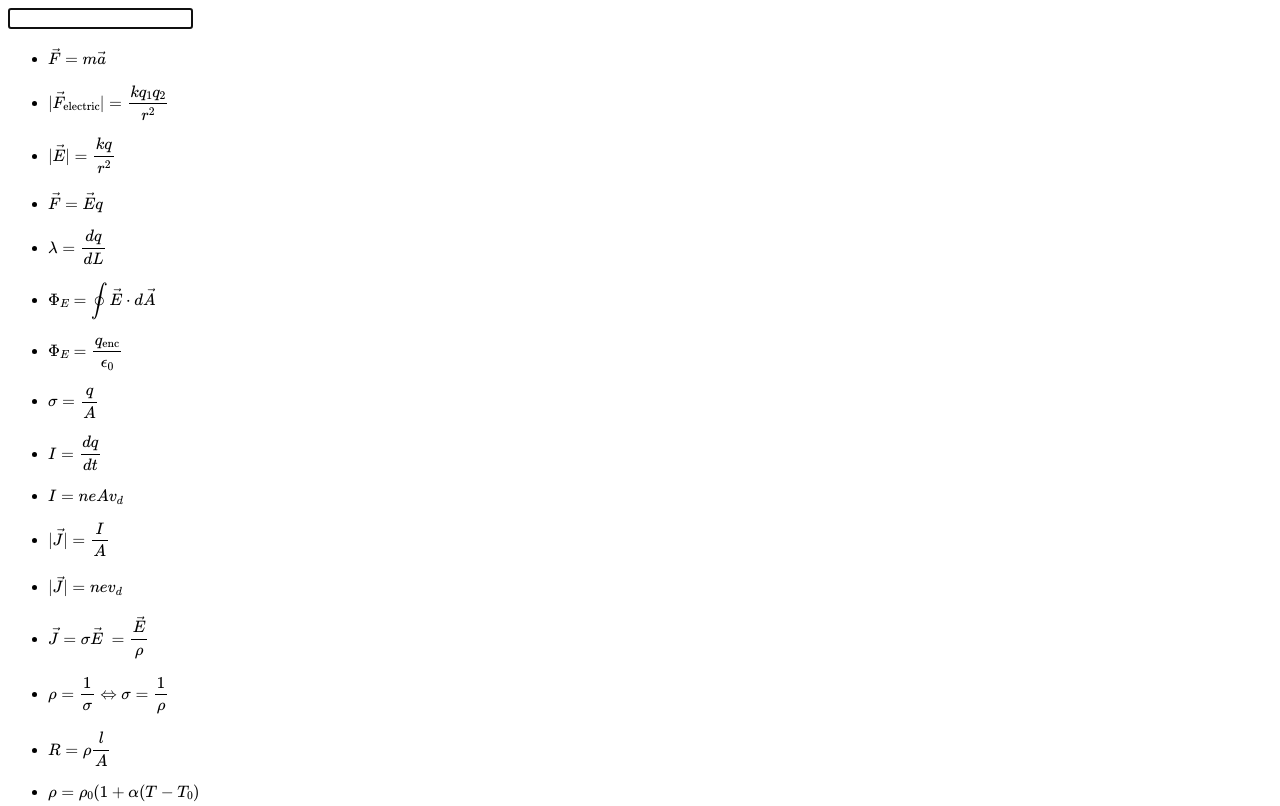
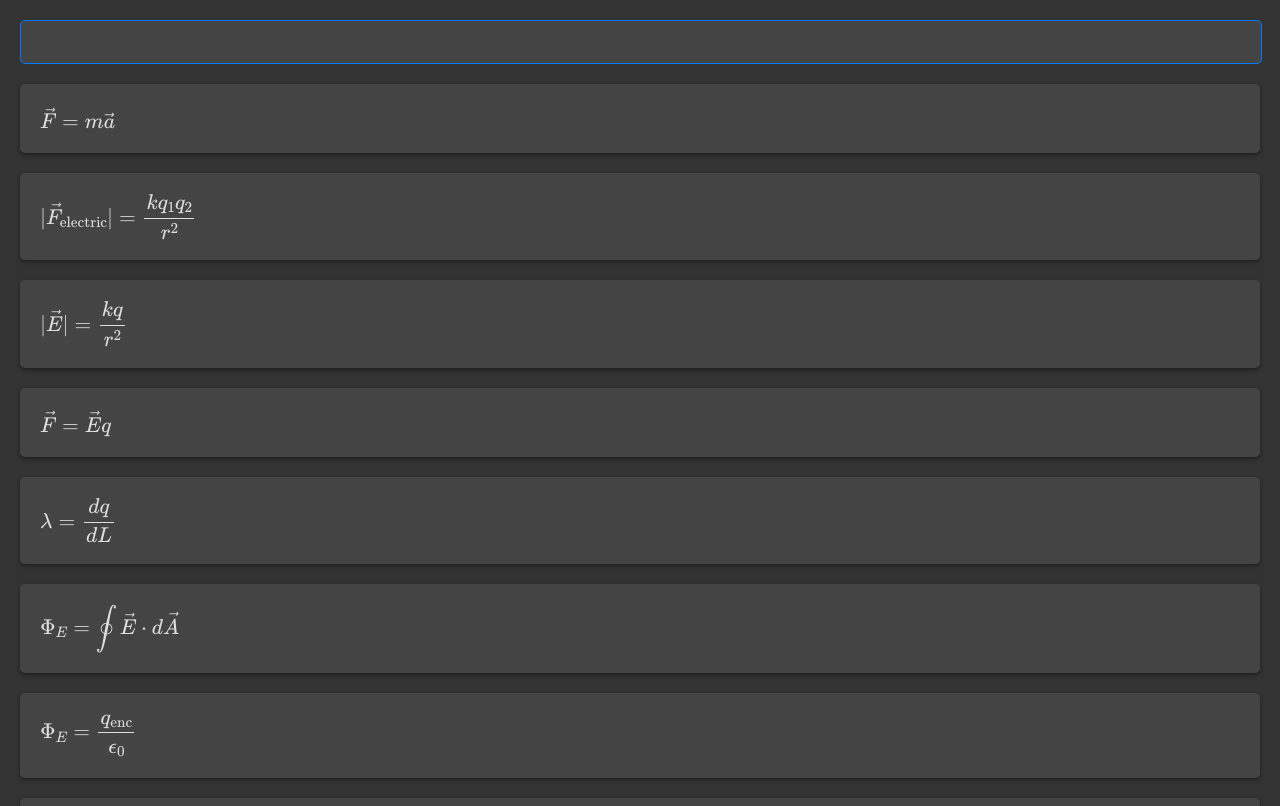
Before and after one commit to Lomzem/Phys42Search, a plain HTML site: page index.html in a window 1280 px wide. Shown: the top 806 px of the page. Drawn offline with nearby package versions, Linux system fonts and the light colour scheme.

Commit message:
added dark mode

```diff
--- a/index.html
+++ b/index.html
@@ -4,6 +4,8 @@
 <head>
     <script src="https://polyfill.io/v3/polyfill.min.js?features=es6"></script>
     <script id="MathJax-script" async src="https://cdn.jsdelivr.net/npm/mathjax@3/es5/tex-mml-chtml.js"></script>
+    <link rel="stylesheet" href="style.css">
+    <title>Physics 42 Equation Search</title>
 </head>
 
 <body>
--- /dev/null
+++ b/style.css
@@ -0,0 +1,52 @@
+body {
+    font-family: Arial, sans-serif;
+    margin: 0;
+    padding: 20px;
+    background-color: #333;
+    color: #ddd;
+}
+
+.container {
+    max-width: 800px;
+    margin: 0 auto;
+    padding: 20px;
+    background-color: #222;
+    border-radius: 10px;
+    box-shadow: 0 0 20px rgba(255, 255, 255, 0.1);
+}
+
+input[type="text"] {
+    padding: 12px;
+    font-size: 16px;
+    width: calc(100% - 24px);
+    margin-bottom: 20px;
+    background-color: #444;
+    color: #ddd;
+    border: 1px solid #555;
+    border-radius: 5px;
+}
+
+input[type="text"]:focus {
+    outline: none;
+    border-color: #007bff;
+}
+
+ul {
+    list-style-type: none;
+    padding: 0;
+    margin: 0;
+}
+
+li.eqn {
+    background-color: #444;
+    padding: 20px;
+    margin-bottom: 20px;
+    border-radius: 5px;
+    box-shadow: 0 2px 4px rgba(0, 0, 0, 0.4);
+}
+
+li.eqn p {
+    margin: 0;
+    font-size: 18px;
+    color: #ddd;
+}
```
